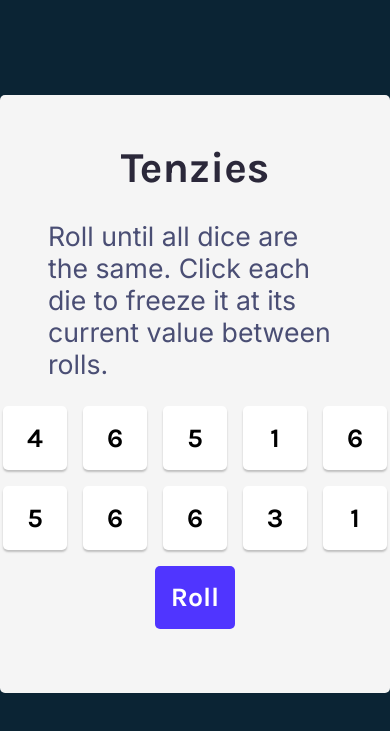
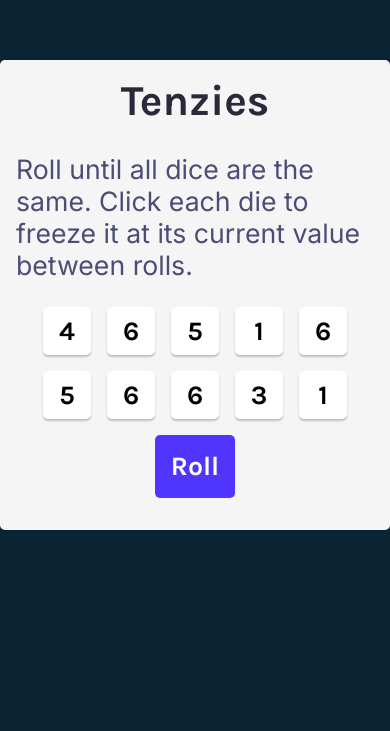
Before and after one commit to AaronBPaden/mca-scrimba-tenzies, a React (Create React App) app: page / in a window 390 px wide. Shown: the part 127-858 px from the top of the page. Built offline with nearby package versions, Linux system fonts and the light colour scheme.

Commit message:
Add more mobile friendly CSS.

```diff
--- a/public/css/style.css
+++ b/public/css/style.css
@@ -4,6 +4,10 @@
 }
 
 body {
+	display: flex;
+	align-items: center;
+	justify-content: center;
+	min-height: 100vh;
 	margin: 0;
 	background: #0B2434;
 }
@@ -15,16 +19,23 @@ h1 {
 
 /* main section */
 
+
 .main {
 	display: flex;
 	flex-direction: column;
 	align-items: center;
 	justify-content: center;
-	padding: 3rem;
-	margin: calc(50vh - 200px) auto;
-	max-width: 800px;
+	padding: 1rem;
+	max-width: 100%;
 	background: #F5F5F5;
 	border-radius: 5px;
+}
+
+@media (min-width: 420px) {
+	.main {
+		padding: 3rem;
+		max-width: 800px;
+	}
 }
 
 .title {
@@ -51,8 +62,8 @@ h1 {
 	display: flex;
 	align-items: center;
 	justify-content: center;
-	width: 4rem;
-	height: 4rem;
+	width: 3rem;
+	height: 3rem;
 	background: white;
 	border-radius: 5px;
 	box-shadow: 0px 2px 2px 0px #BFBFBF;
```
